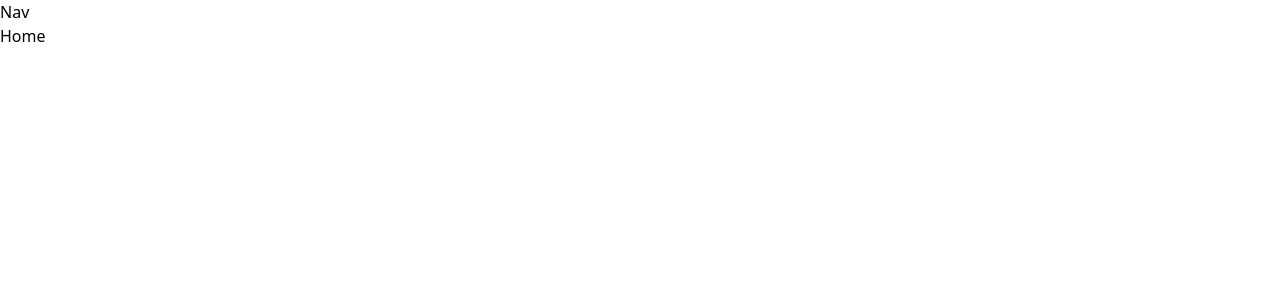
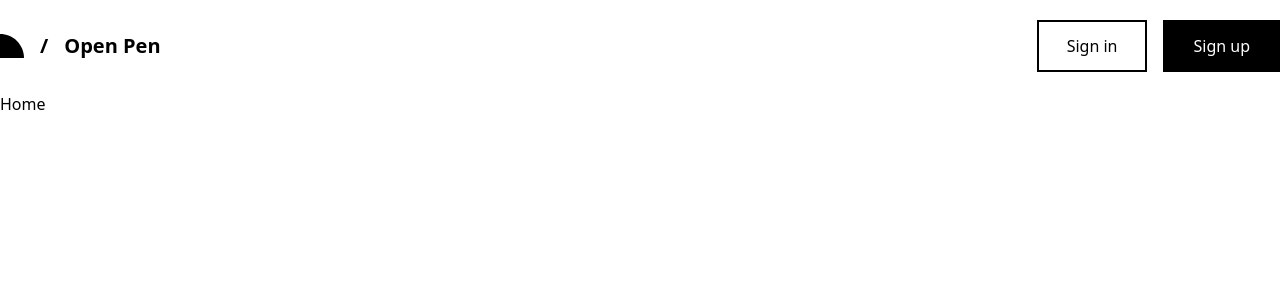
Before and after one commit to inclinedadarsh/open-pen, a React (Vite) app in the folder client/: page / in a window 1280 px wide. Shown: the top 300 px of the page. Built offline with nearby package versions, Linux system fonts and the light colour scheme; a web font is replaced by a local one.

Commit message:
feat(client): complete nav bar and style as well

```diff
--- a/client/src/App.jsx
+++ b/client/src/App.jsx
@@ -6,12 +6,12 @@ import { Nav } from './components'
 
 const App = () => {
 	return (
-		<>
+		<div className="container mx-auto">
 			<Nav />
 			<Routes>
 				<Route path="/" element={<Home />} />
 			</Routes>
-		</>
+		</div>
 	)
 };
 
--- a/client/src/components/Nav.jsx
+++ b/client/src/components/Nav.jsx
@@ -1,8 +1,21 @@
 import React from 'react'
+
+import LogoMark from '../assets/logo-mark.svg'
+import { Link } from 'react-router-dom'
 
 const Nav = () => {
   return (
-    <div>Nav</div>
+    <nav className='flex justify-between items-center py-5'>
+      <Link to="/" className="flex gap-4 text-lg md:text-xl font-semibold items-center">
+        <img src={LogoMark} alt="Open Pen Logo" className='w-4 md:w-6' />
+        <span className=''>/</span>
+        <span>Open Pen</span>
+      </Link>
+      <div className="flex gap-4 items-center">
+        <Link to="/signin" className='px-7 py-3 font-medium border-black border-2 hover:bg-black hover:text-white'>Sign in</Link>
+        <Link to="/signup" className='px-7 py-3 font-medium bg-black text-white border-black border-2 hover:bg-white hover:text-black'>Sign up</Link>
+      </div>
+    </nav>
   )
 }
 
```
Also changed, not shown: client/src/assets/logo-mark.svg (added).
